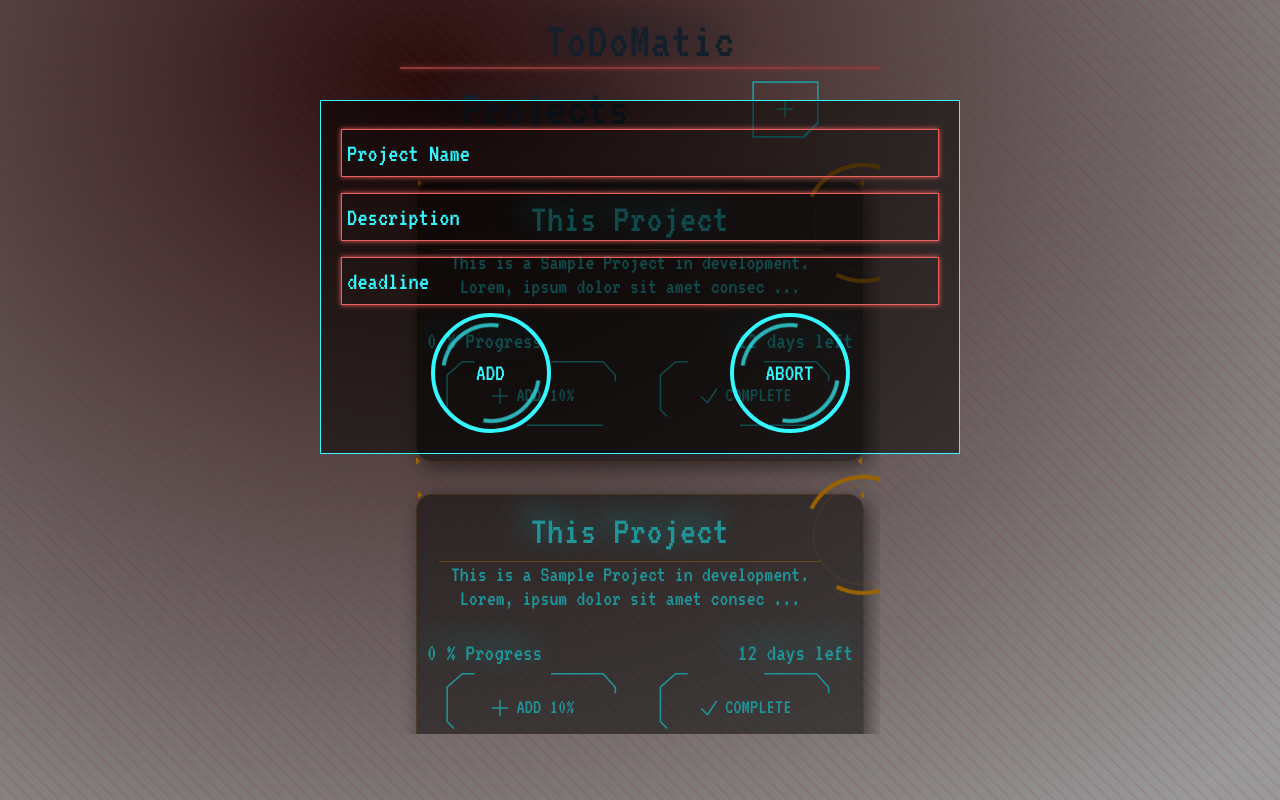
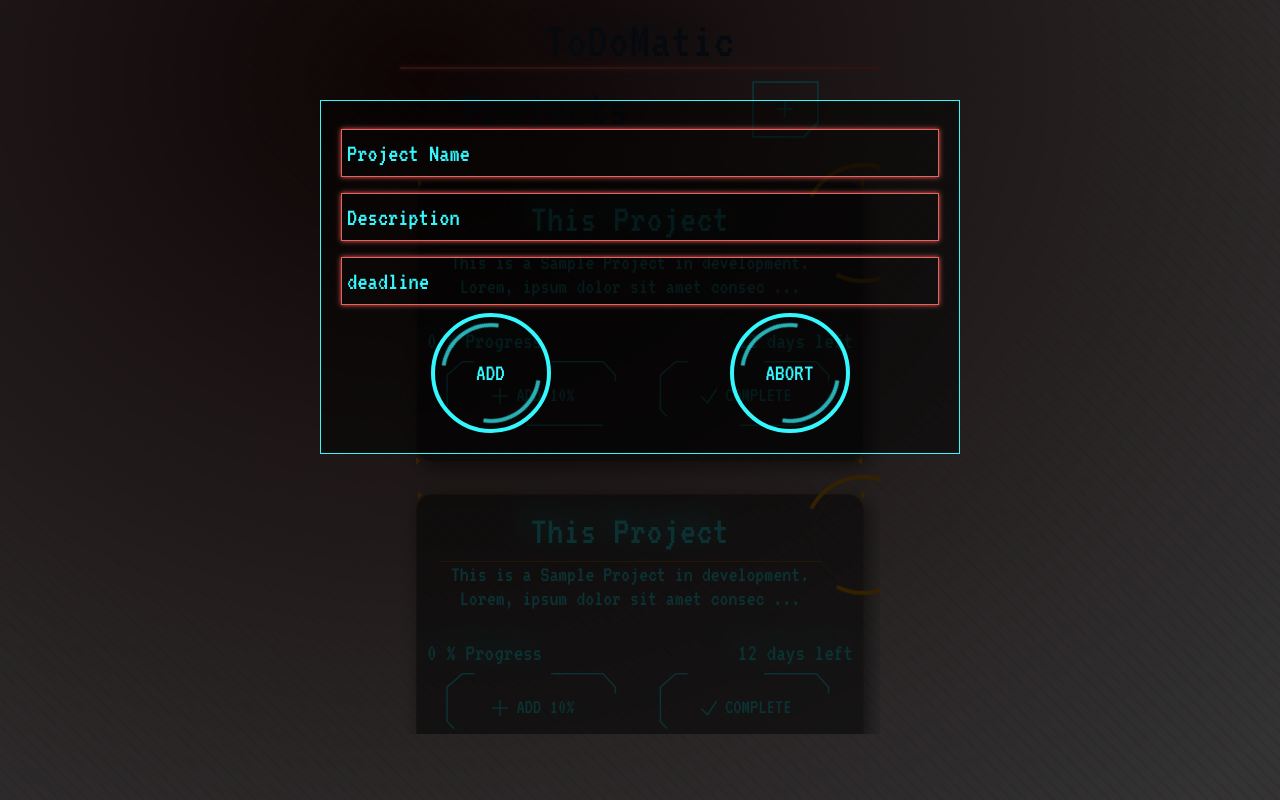
Before and after one commit to UNRIVALLEDKING/ModernTaskManager, a React (Vite) app: page / in a window 1280 px wide. Both pictures are taken after a click on the button 785 px from the left and 109 px from the top of the page. Built offline with nearby package versions, Linux system fonts and the light colour scheme.

Commit message:
Form Added

```diff
--- a/src/components/form/form.css
+++ b/src/components/form/form.css
@@ -9,7 +9,7 @@
   height: 100%; /* Full height */
   overflow: auto; /* Enable scroll if needed */
   background-color: rgb(0, 0, 0); /* Fallback color */
-  background-color: rgba(0, 0, 0, 0.4); /* Black w/ opacity */
+  background-color: rgba(0, 0, 0, 0.8); /* Black w/ opacity */
 }
 
 /* Modal Content */
```
